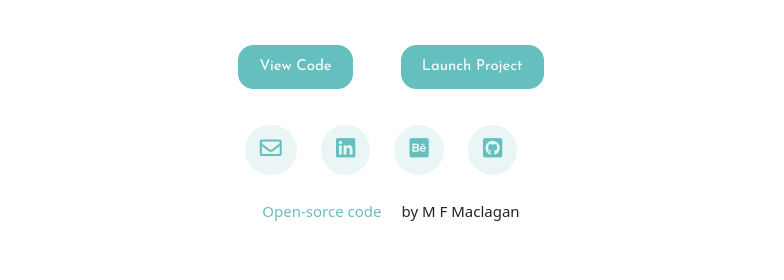
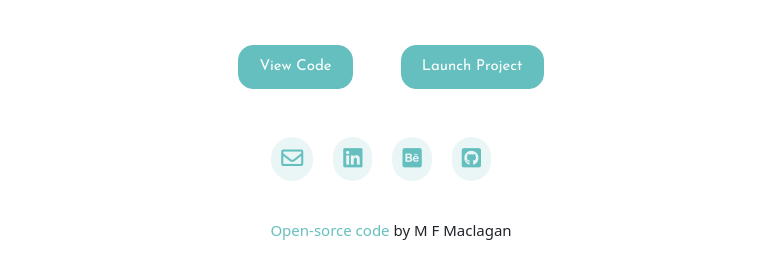
Before and after one commit to MariaBia-Maclagan/Portfolio-website, a plain HTML site: page CFG.html in a window 1280 px wide. Shown: the part 1724-2004 px from the top of the page, without its empty margins (249-1033 px from the left). Drawn offline with nearby package versions, Linux system fonts and the light colour scheme; a web font is replaced by a local one.

Commit message:
update footer

```diff
--- a/CFG.html
+++ b/CFG.html
@@ -83,16 +83,19 @@ the responsive navbar and a quiz in JavaScript.
 </div>
 
 </div>
-<div class="footer d-flex justify-content-evenly">
-  <footer class="mt-5 mb-5 ">
-    <a href="mailtomariabia.ferraz@gmail.com "><i class="far fa-envelope icon"></i></a>
-     <a href="https://www.linkedin.com/in/maria-beatriz-m-f-maclagan-58376813/" target="_blank"><i class="fab fa-linkedin icon"></i></a>
-     <a href="" target="_blank"><i class="fab fa-behance-square icon"></i></a>
-     <a href="https://github.com/MariaBia-Maclagan" target="_blank"><i class="fab fa-github-square icon"></i> </a>
-     </br>
-     <h5><a href="https://github.com/MariaBia-Maclagan/Portfolio-website" target="_blank">Open-sorce code</a>by M F Maclagan</h5>
-    </footer>
+
+<footer>
+  <div class="footer mt-5 d-flex justify-content-center">
+  <a href="mailtomariabia.ferraz@gmail.com "><i class="far fa-envelope icon"></i></a>
+   <a href="https://www.linkedin.com/in/maria-beatriz-m-f-maclagan-58376813/" target="_blank"><i class="fab fa-linkedin icon"></i></a>
+   <a href="" target="_blank"><i class="fab fa-behance-square icon"></i></a>
+   <a href="https://github.com/MariaBia-Maclagan" target="_blank"><i class="fab fa-github-square icon"></i> </a>
+   </br>
   </div>
+  <div class="open-sorce">
+  <h5 class="text-center mb-5"><a href="https://github.com/MariaBia-Maclagan/Portfolio-website" target="_blank">Open-sorce code</a> by M F Maclagan</h5>
+</div>
+  </footer>
 
   </body>
   </html>
--- a/gallery.css
+++ b/gallery.css
@@ -60,15 +60,21 @@ h5{
   margin-top: 40px;
 }
 
-.footer h5 a{
+.open-sorce{
+  text-align: center;
+  margin: 0;
   padding: 0;
-  font-size: 15px;
+}
+.open-sorce h5 a{
   text-decoration: none;
+  font-size:15px;
+  padding: 0;
   background-color: white;
+  margin: 0;
 }
-.footer h5 a:hover{
-  background-color: white;
-  color: var(--fourth-color);
+.open-sorce h5 a:hover{
+color: var(--fourth-color);
+background-color: white;
 }
   /* Responsive layout - makes a two column-layout instead of four columns */
   @media screen and (max-width: 800px) {
--- a/style.css
+++ b/style.css
@@ -142,7 +142,6 @@ div .link a:hover{
     -webkit-transform: none;
     transform: none;
     filter: none;
-    cursor: none;
     border: 1px solid rgb(102, 100, 100)
 }
 .content-container h1{
@@ -233,28 +232,34 @@ text-align: center;
 div footer a {
     color: var(--secondary-color);
     background: var(--primary-color);
-    font-size: 15px;
+    font-size: 11px;
     transition: all 100ms ease-in-out;
     margin-right: 20px;
-    padding: 15px;
+    padding: 10px;
     border-radius: 100px;
 }
 div footer a:hover{
     background-color: var(--secondary-color);
     color: var(--third-color);
 }
-.footer h5 a{
-
+.open-sorce{
+    text-align: center;
+    margin: 0;
     padding: 0;
+}
+.open-sorce h5 a{
     text-decoration: none;
+    font-size:15px;
+    padding: 0;
     background-color: white;
+    margin: 0;
 }
-.footer h5 a:hover{
-    background-color: white;
-    color: var(--fourth-color);
+.open-sorce h5 a:hover{
+color: var(--fourth-color);
+background-color: white;
 }
 
-@media (max-width: 576px) {
+@media (max-width: 768px) {
     .hero{
         text-align: center;
     }
@@ -263,10 +268,20 @@ div footer a:hover{
     }
     h2{
         font-size: 20px;
+        margin: 0;
     }
     h3{
         margin: 0;
     }
-
+   div footer a{
+       font-size: 10px;
+       padding: 5px;
+   }
+    h5 {
+        font-size: 10px;
+    }
+    .content-container h1{
+        font-size: 30px;
+    }
 
 }
```
Also changed, not shown: about.html (+11 -10 lines), art.html (+13 -9 lines), index.html (+7 -6 lines), photography.html (+12 -9 lines), property.html (+13 -9 lines), react-app.html (+13 -9 lines), studio.html (+13 -9 lines), weather-app.html (+13 -9 lines), wedding.html (+13 -9 lines).
